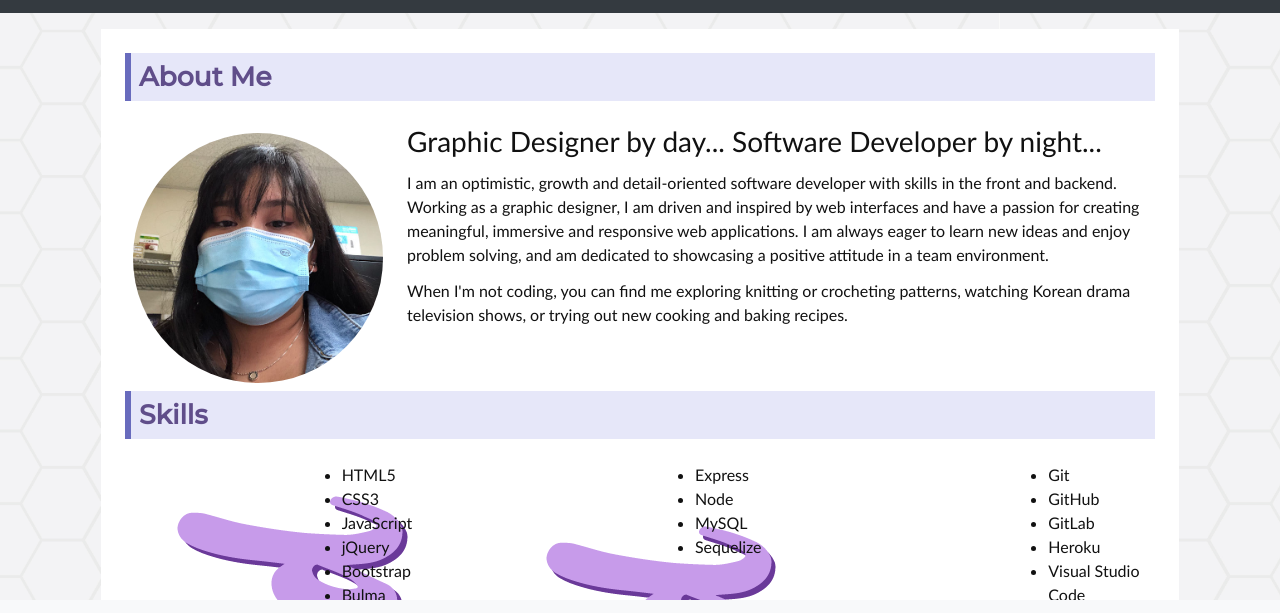
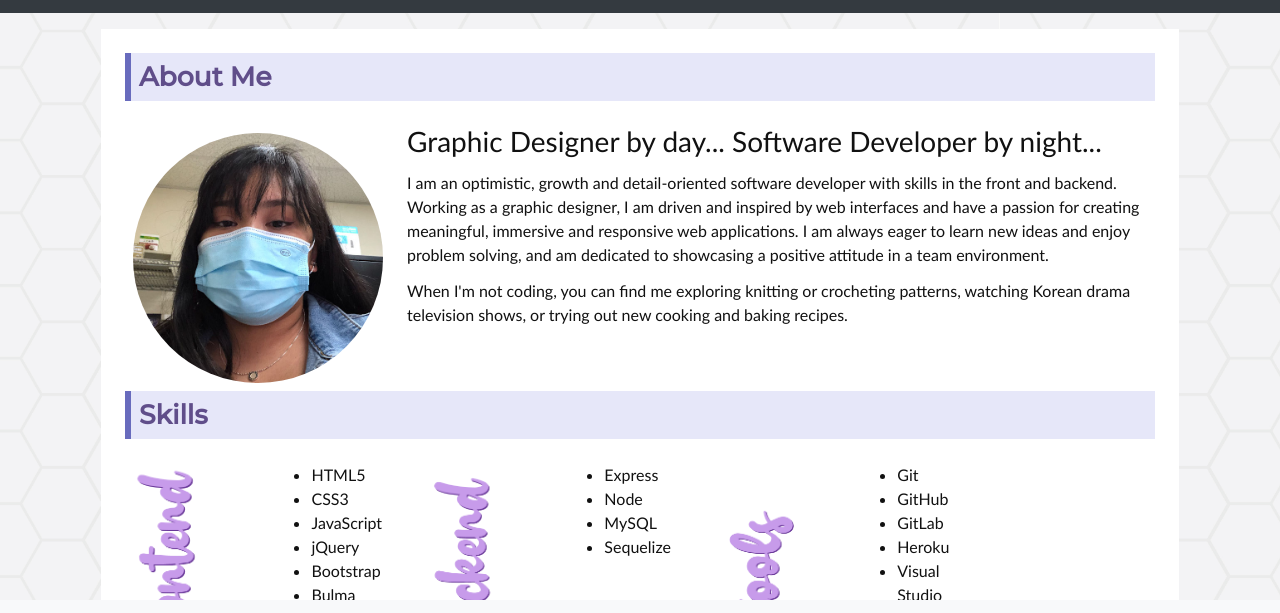
Before and after one commit to jonnahmarie/jonnahmarie.github.io, a plain HTML site: page index.html in a window 1280 px wide. Shown: the part 78-691 px from the top of the page. Drawn offline with nearby package versions, Linux system fonts and the light colour scheme.

Commit message:
updating stylesheet

```diff
--- a/assets/style.css
+++ b/assets/style.css
@@ -49,6 +49,11 @@ h5 {
     text-align: center;
 }
 
+.skills {
+    width: 100px;
+    height: 200px;
+}
+
 .resize {
     width: 250px;
     height: 250px;
```
